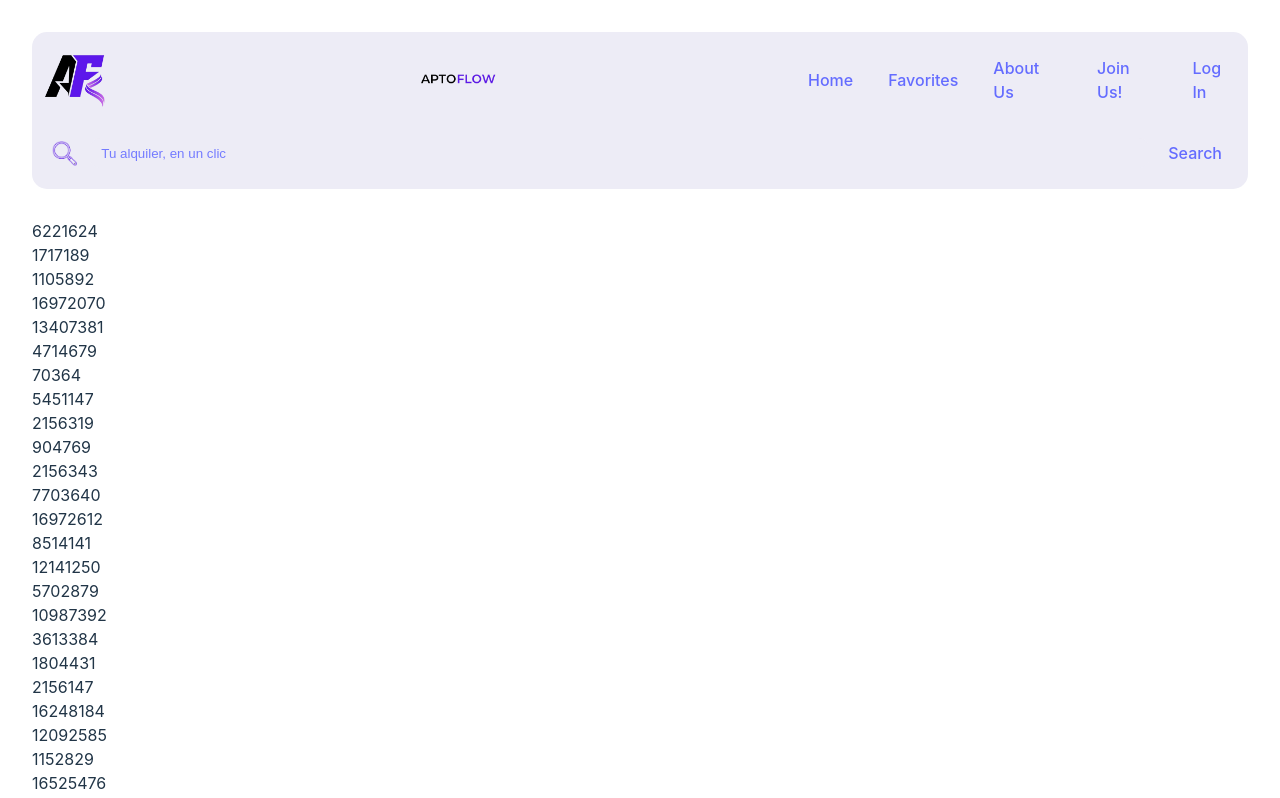
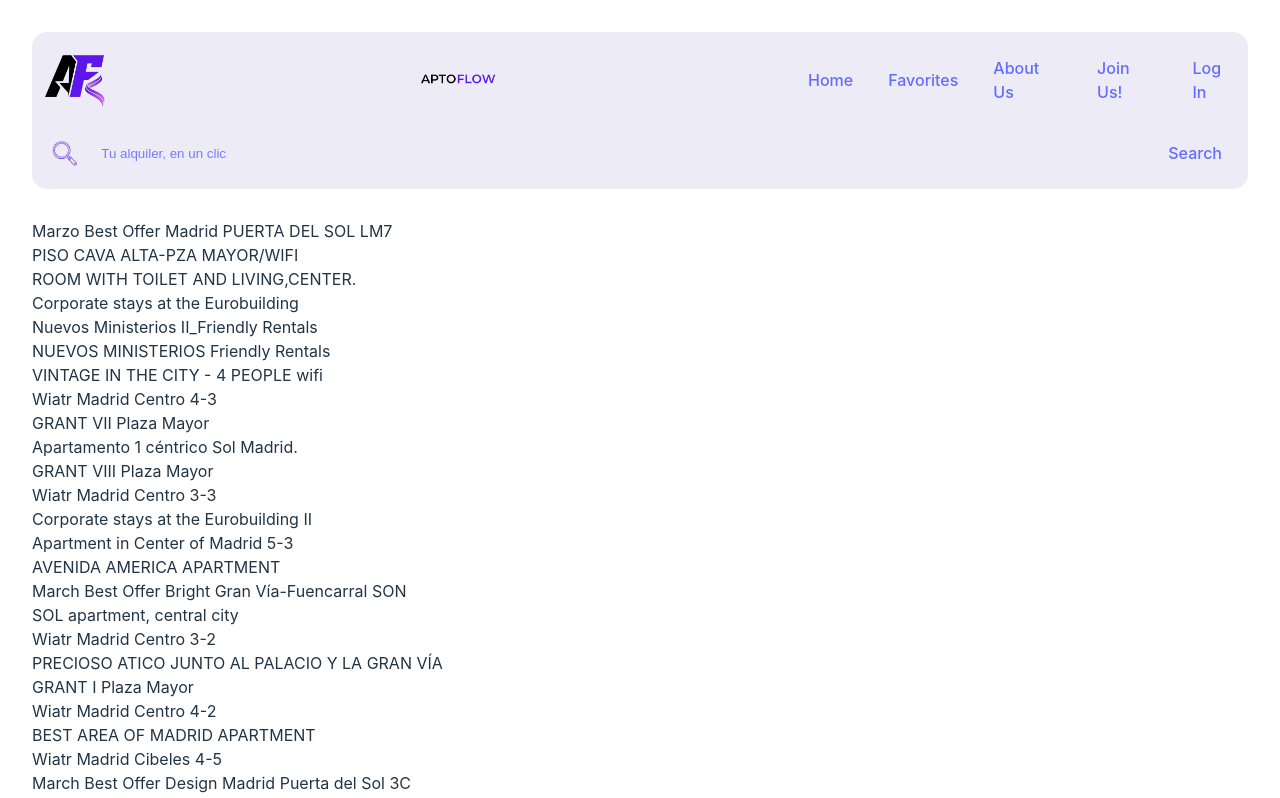
Before and after one commit to HelixGuardi/apartment-rentals-admin-react-app-MiniProyect, a React (Vite) app: page / in a window 1280 px wide. Shown: the top 798 px of the page. Built offline with nearby package versions, Linux system fonts and the light colour scheme.

Commit message:
routing added

```diff
--- a/package.json
+++ b/package.json
@@ -11,7 +11,8 @@
   },
   "dependencies": {
     "react": "^18.3.1",
-    "react-dom": "^18.3.1"
+    "react-dom": "^18.3.1",
+    "react-router-dom": "^7.0.2"
   },
   "devDependencies": {
     "@eslint/js": "^9.15.0",
--- a/src/App.jsx
+++ b/src/App.jsx
@@ -1,20 +1,22 @@
-import { useState } from 'react'
-import './App.css'
-import Navbar from './components/Navbar'
-import MainSection from './components/MainSection'
-import Footer from './components/Footer'
+import { useState } from "react";
+import "./App.css";
+import Navbar from "./components/Navbar";
+import MainSection from "./components/MainSection";
+import Footer from "./components/Footer";
+import { Routes, Route, Link } from "react-router-dom";
 
 function App() {
-
   return (
     <>
       <div>
         <Navbar />
-        <MainSection />
+        <Routes>
+          <Route path="/" element={ <MainSection /> }/>
+        </Routes>
         <Footer />
       </div>
     </>
-  )
+  );
 }
 
-export default App
+export default App;
--- a/src/components/MainSection.jsx
+++ b/src/components/MainSection.jsx
@@ -5,14 +5,15 @@ function MainSection() {
   const [everyCard, setEveryCard] = useState(data.results);
 
   return (
+    <div className="main-section-container">
       <div>
         {everyCard.map((eachCard) => {
           return (
-            <li key={eachCard.id}>{eachCard.id}</li>
-            /* cambiarlo por la estructura que queremos para el listado */
+            <li key={eachCard.id}>{eachCard.name}</li>
           )
         })}
       </div>
+    </div>
   );
 }
 export default MainSection;
--- a/src/main.jsx
+++ b/src/main.jsx
@@ -1,7 +1,10 @@
 import { createRoot } from 'react-dom/client'
 import './index.css'
 import App from './App.jsx'
+import { BrowserRouter as Router } from 'react-router-dom'
 
 createRoot(document.getElementById('root')).render(
-    <App />
+    <Router>
+        <App />
+    </Router>
 )
```
Also changed, not shown: 1 other file (tests, documents, lock files or other folders).
